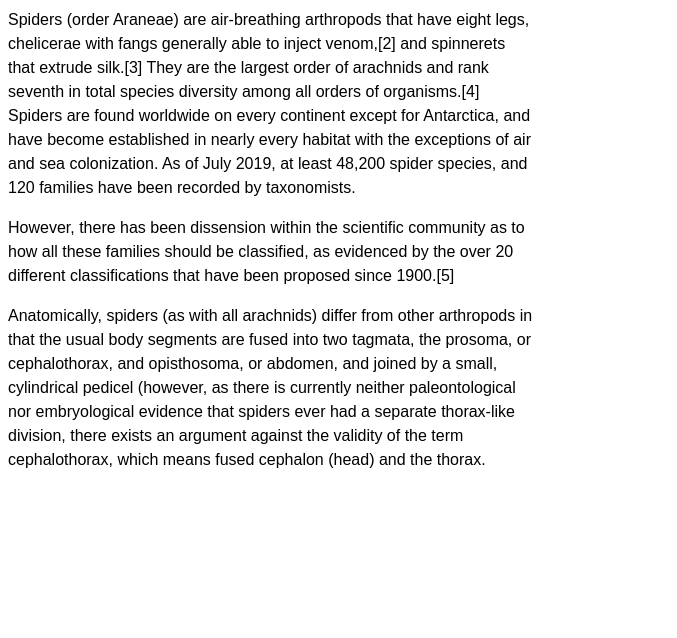
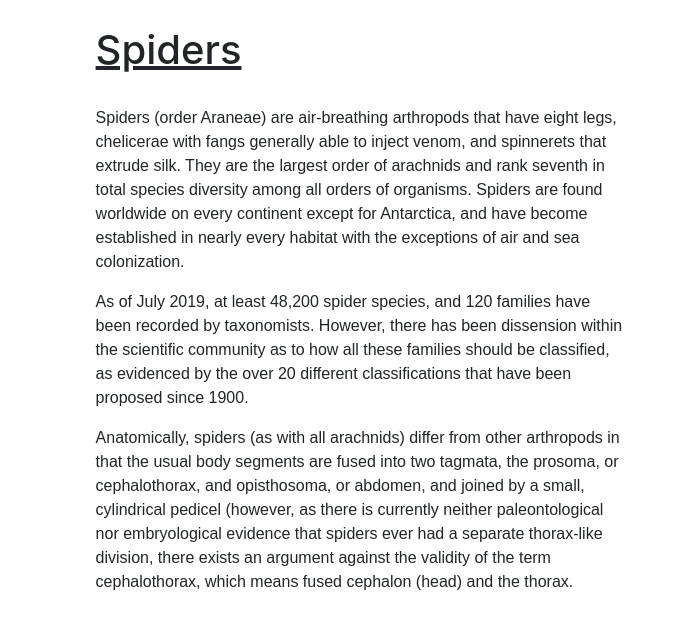
Before and after one commit to TushRas10/tushras10.github.io, a plain HTML site: page index.html in a window 1280 px wide. Shown: the whole page, without its empty margins (0-677 px from the left). Drawn offline with nearby package versions, Linux system fonts and the light colour scheme.

Commit message:
Added margins & more styles

```diff
--- a/index.html
+++ b/index.html
@@ -1,17 +1,43 @@
 <html>
     <head>
+        <meta charset="utf-8">
+        <meta name="viewport" content="width=device-width, initial-scale=1">
+        <link rel="stylesheet" href="https://maxcdn.bootstrapcdn.com/bootstrap/4.5.2/css/bootstrap.min.css">
+        <script src="https://ajax.googleapis.com/ajax/libs/jquery/3.5.1/jquery.min.js"></script>
+        <script src="https://cdnjs.cloudflare.com/ajax/libs/popper.js/1.16.0/umd/popper.min.js"></script>
+        <script src="https://maxcdn.bootstrapcdn.com/bootstrap/4.5.2/js/bootstrap.min.js"></script>
         <style>
             p {
                 font: 100%/1.5 sans-serif;
                 max-width: 33em;
             }
+
+            .container {
+                padding: 2%;
+            }
+
+            h1 {
+                text-decoration: underline;
+            }
         </style>
     </head>
 <body>
-    <p>Spiders (order Araneae) are air-breathing arthropods that have eight legs, chelicerae with fangs generally able to inject venom,[2] and spinnerets that extrude silk.[3] They are the largest order of arachnids and rank seventh in total species diversity among all orders of organisms.[4] Spiders are found worldwide on every continent except for Antarctica, and have become established in nearly every habitat with the exceptions of air and sea colonization. As of July 2019, at least 48,200 spider species, and 120 families have been recorded by taxonomists. </p>
+<div class="container">
+    <h1>Spiders</h1> <br>
 
-    <p>However, there has been dissension within the scientific community as to how all these families should be classified, as evidenced by the over 20 different classifications that have been proposed since 1900.[5]</p>
+    <p> Spiders (order Araneae) are air-breathing arthropods that have eight legs, chelicerae with fangs generally able to inject venom,
+        and spinnerets that extrude silk. They are the largest order of arachnids and rank seventh in total species diversity
+        among all orders of organisms. Spiders are found worldwide on every continent except for Antarctica, and have become
+        established in nearly every habitat with the exceptions of air and sea colonization.</p>
 
-    <p>Anatomically, spiders (as with all arachnids) differ from other arthropods in that the usual body segments are fused into two tagmata, the prosoma, or cephalothorax, and opisthosoma, or abdomen, and joined by a small, cylindrical pedicel (however, as there is currently neither paleontological nor embryological evidence that spiders ever had a separate thorax-like division, there exists an argument against the validity of the term cephalothorax, which means fused cephalon (head) and the thorax. </p>
+    <p> As of July 2019, at least 48,200 spider species, and 120 families have been recorded by taxonomists.
+        However, there has been dissension within the scientific community as to how all these families should be classified, as evidenced
+        by the over 20 different classifications that have been proposed since 1900.</p>
+
+    <p> Anatomically, spiders (as with all arachnids) differ from other arthropods in that the usual body segments are fused into two
+        tagmata, the prosoma, or cephalothorax, and opisthosoma, or abdomen, and joined by a small, cylindrical pedicel (however, as
+        there is currently neither paleontological nor embryological evidence that spiders ever had a separate thorax-like division,
+        there exists an argument against the validity of the term cephalothorax, which means fused cephalon (head) and the thorax.</p>
+</div>
 </body>
 </html>
```
